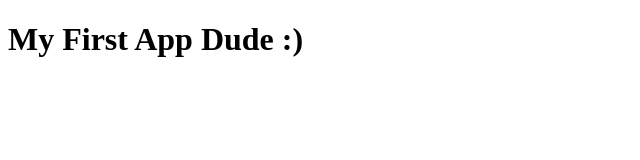
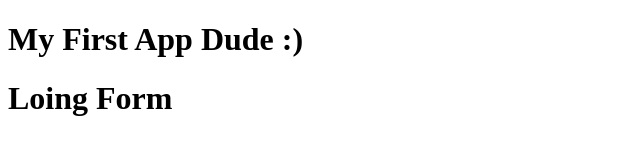
Before and after one commit to MahmoudSerag/myappsample, a plain HTML site: page index.html in a window 1280 px wide. Shown: the whole page, without its empty margins (0-640 px from the left). Drawn offline with Linux system fonts and the light colour scheme.

Commit message:
login form

```diff
--- a/index.html
+++ b/index.html
@@ -7,5 +7,6 @@
 </head>
 <body>
   <h1>My First App Dude :)</h1>
+  <h1>Loing Form</h1>
 </body>
 </html>
```
Also changed, not shown: log.txt (added), login.html (added).
